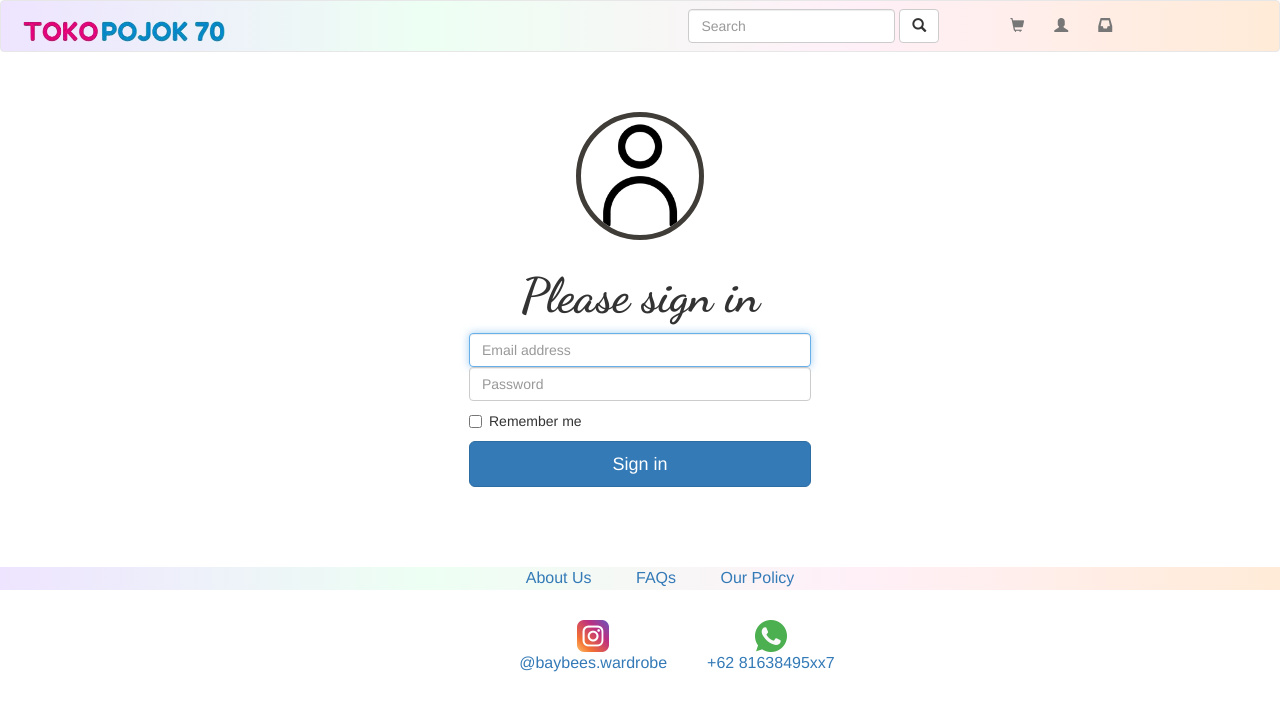
After one commit to kzyc26/Toko-Pojok-70, a PHP site: page /html/login.html in a window 1280 px wide; the page is wider, and only the part inside the window is pictured. The commit adds this page. Shown: the top 711 px of that part. Run offline with PHP 8.4, Linux system fonts and the light colour scheme.

Commit message:
Login Done

```diff
--- /dev/null
+++ b/project kelompok/css/login.css
@@ -0,0 +1,28 @@
+img.foto {
+    position: relative;
+    width: 10%;
+    height: auto;
+    top: 50px;
+    margin: 0 45%;
+    border-radius: 50%;
+    display: block;
+    border-style: solid;
+    border-color: #403C37;
+    border-width: 5px;
+}
+
+.form-signin{
+    width: 30%;
+    margin: auto;
+}
+
+h2.form-signin-heading{
+    text-align: center;
+    font-family: 'Dancing Script', cursive;
+    font-size: 48px;
+}
+
+footer{
+    font-size: medium;
+    background-image: linear-gradient(to right, #EEE4FF, #EDFFF3, #FFF0F8, #FFEBD7);
+}
--- a/project kelompok/css/template.css
+++ b/project kelompok/css/template.css
@@ -47,6 +47,7 @@
 /* footer */
 .footer{
     text-align: center;
+    height: 100%;
 }
 .footer ul li {display: inline-block;
     position: relative;}
--- /dev/null
+++ b/project kelompok/html/login.html
@@ -0,0 +1,116 @@
+<!DOCTYPE html>
+<html>
+
+<head>
+    <title>Login Page</title>
+    <script src="../assets/bootstrap-3.4.1-dist/js/jquery-1.12.4.min.js"></script>
+    <link href="https://fonts.googleapis.com/css?family=Dancing+Script:700&display=swap" rel="stylesheet">
+</head>
+
+<body>
+    <nav class="navbar navbar-default">
+        <div class="container-fluid">
+            <!-- Brand and toggle get grouped for better mobile display -->
+            <div class="navbar-header">
+                <button type="button" class="navbar-toggle collapsed" data-toggle="collapse"
+                    data-target="#bs-example-navbar-collapse-1" aria-expanded="false">
+                    <span class="sr-only">Toggle navigation</span>
+                    <span class="icon-bar"></span>
+                    <span class="icon-bar"></span>
+                    <span class="icon-bar"></span>
+                </button>
+                <a class="navbar-brand" href="#"><img src="../assets/images/99818.png" class="logo-toko"></a>
+            </div>
+
+            <!-- Collect the nav links, forms, and other content for toggling -->
+            <div class="collapse navbar-collapse" id="bs-example-navbar-collapse-1">
+                <!-- <ul class="nav navbar-nav">
+                          <li class="active"><a href="#">Link <span class="sr-only">(current)</span></a></li>
+                          <li><a href="#">Link</a></li>
+                          <li class="dropdown">
+                            <a href="#" class="dropdown-toggle" data-toggle="dropdown" role="button" aria-haspopup="true"
+                              aria-expanded="false">Dropdown <span class="caret"></span></a>
+                            <ul class="dropdown-menu">
+                              <li><a href="#">Action</a></li>
+                              <li><a href="#">Another action</a></li>
+                              <li><a href="#">Something else here</a></li>
+                              <li role="separator" class="divider"></li>
+                              <li><a href="#">Separated link</a></li>
+                              <li role="separator" class="divider"></li>
+                              <li><a href="#">One more separated link</a></li>
+                            </ul>
+                          </li>
+                        </ul> -->
+                <form class="navbar-form navbar-left">
+                    <div class="form-group">
+                        <input type="text" class="form-control" placeholder="Search">
+                    </div>
+                    <button type="submit" class="btn btn-default"><span
+                            class="glyphicon glyphicon-search"></span></button>
+                </form>
+                <ul class="nav navbar-nav navbar-right">
+                    <li><a href="#"><span class="glyphicon glyphicon-shopping-cart"></span></a></li>
+                    <li><a href="#"><span class="glyphicon glyphicon-user"></span></a></li>
+                    <li><a href="#"><span class="glyphicon glyphicon-inbox"></span></a></li>
+                    <!-- <li class="dropdown">
+                            <a href="#" class="dropdown-toggle" data-toggle="dropdown" role="button" aria-haspopup="true"
+                              aria-expanded="false">Dropdown <span class="caret"></span></a>
+                            <ul class="dropdown-menu">
+                              <li><a href="#">Action</a></li>
+                              <li><a href="#">Another action</a></li>
+                              <li><a href="#">Something else here</a></li>
+                              <li role="separator" class="divider"></li>
+                              <li><a href="#">Separated link</a></li>
+                            </ul>
+                          </li> -->
+                </ul>
+            </div><!-- /.navbar-collapse -->
+        </div><!-- /.container-fluid -->
+    </nav>
+
+    <img class="foto" src="../assets/images/User.png">
+    <br><br><br>
+    <div class="container">
+        <form class="form-signin">
+            <h2 class="form-signin-heading">Please sign in</h2>
+            <label for="inputEmail" class="sr-only">Email address</label>
+            <input type="email" id="inputEmail" class="form-control" placeholder="Email address" required=""
+                autofocus="">
+            <label for="inputPassword" class="sr-only">Password</label>
+            <input type="password" id="inputPassword" class="form-control" placeholder="Password" required="">
+            <div class="checkbox">
+                <label>
+                    <input type="checkbox" value="remember-me"> Remember me
+                </label>
+            </div>
+            <button class="btn btn-lg btn-primary btn-block" type="submit">Sign in</button>
+        </form>
+
+    </div>
+    <br><br><br><br>
+    <footer class="footer">
+        <div class="footer-container">
+            <ul class="footer-list">
+                <li><a href="#">About Us</a></li>
+                <li><a href="#">FAQs</a></li>
+                <li><a href="#">Our Policy</a></li>
+            </ul>
+            <div class="contact-container">
+                <div class="contact"><a href="#"><img src="../assets/images/instagram logo.png">
+                        <p>@baybees.wardrobe</p>
+                    </a></div>
+                <div class="contact"><a href="#"><img src="../assets/images/Whatsapp.png">
+                        <p>+62 81638495xx7</p>
+                    </a></div>
+            </div>
+
+        </div>
+    </footer>
+
+    <link href="../assets/bootstrap-3.4.1-dist/css/bootstrap.css" rel="stylesheet">
+    <link href="../css/template.css" rel="stylesheet">
+    <link href="../css/login.css" rel="stylesheet">
+    <script src="../assets/bootstrap-3.4.1-dist/js/bootstrap.js"></script>
+</body>
+
+</html>
```
Also changed, not shown: project kelompok/html/Template.html (+17 -0 lines), project kelompok/html/sign-up.html (added, +92 -0 lines), project kelompok/assets/images/User.png (added).
